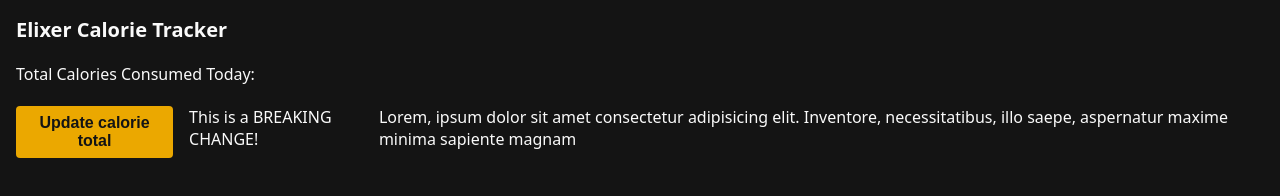
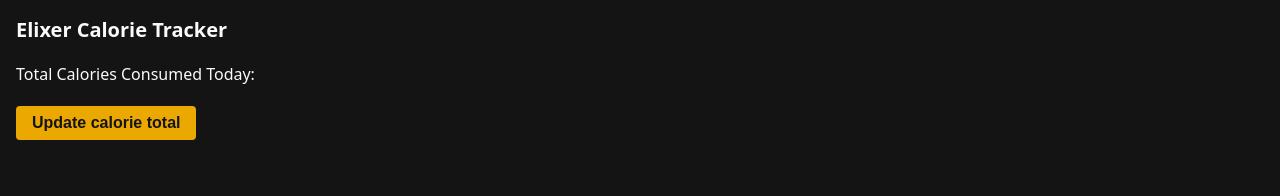
Before and after one commit to elixer-prince/elixer-calorie-tracker, a website: page index.html in a window 1280 px wide. Drawn offline with Linux system fonts and the light colour scheme.

Commit message:
fix: remove the irrelevant and broken paragraphs

```diff
--- a/index.html
+++ b/index.html
@@ -61,12 +61,6 @@
           >
             Cancel
           </button>
-
-          <p>This is a BREAKING CHANGE!</p>
-
-          <p>
-            Lorem, ipsum dolor sit amet consectetur adipisicing elit. Inventore,
-            necessitatibus, illo saepe, aspernatur maxime minima sapiente magnam
         </div>
       </div>
     </header>
```
